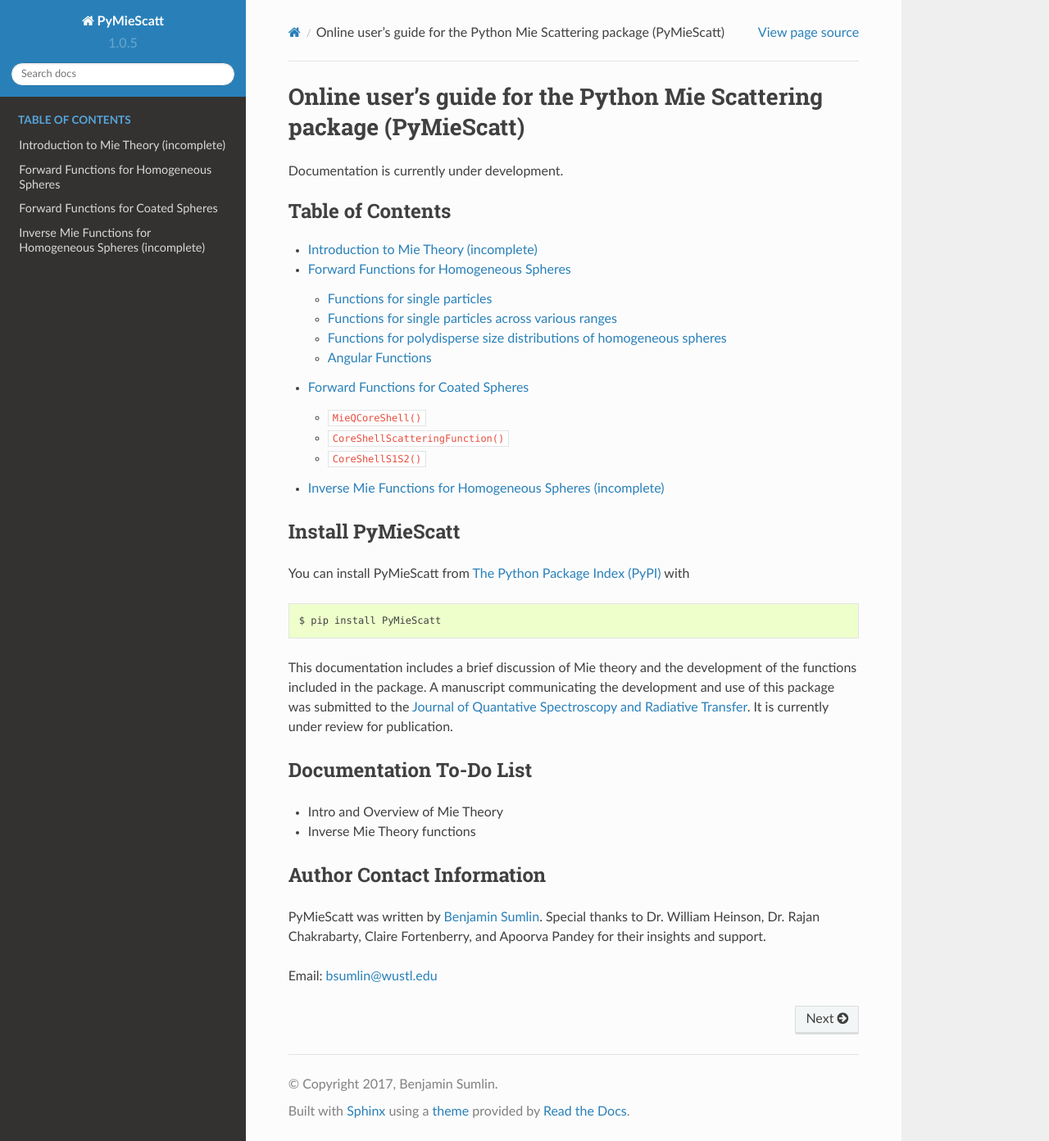
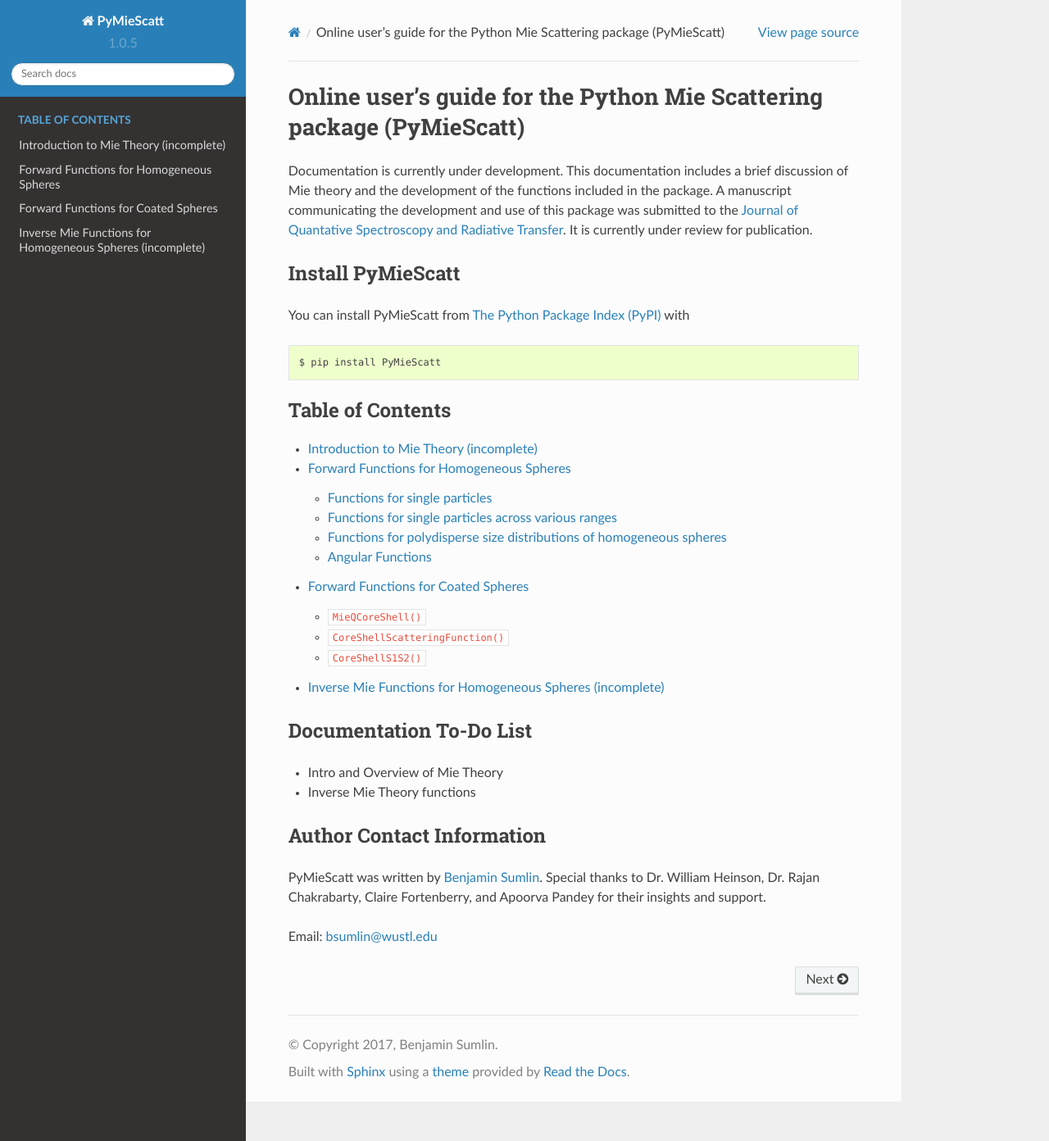
Before and after one commit to bsumlin/PyMieScatt, a Sphinx documentation site: the page built from docs/index.rst, in a window 1280 px wide and 1392 px high. Shown: the whole window at 82% size. Built offline with Sphinx 7.4.7 and the Read the Docs theme 2.0.0, drawn with Linux system fonts in a browser that asks for light colours; formulas are drawn with MathJax 3; pages that are not in the unit, such as notebooks, are missing from menus; part of the change alters nothing that is shown.

```diff
--- a/docs/index.rst
+++ b/docs/index.rst
@@ -7,7 +7,16 @@
 Online user's guide for the Python Mie Scattering package (PyMieScatt)
 ======================================================================
 
-Documentation is currently under development.
+Documentation is currently under development. This documentation includes a brief discussion of Mie theory and the development of the functions included in the package. A manuscript communicating the development and use of this package was submitted to the `Journal of Quantative Spectroscopy and Radiative Transfer <http://www.sciencedirect.com/science/journal/00224073>`_. It is currently under review for publication.
+
+
+Install PyMieScatt
+------------------
+
+You can install PyMieScatt from `The Python Package Index (PyPI) <https://pypi.python.org/pypi/PyMieScatt>`_ with ::
+
+   $ pip install PyMieScatt
+
 
 
 .. toctree::
@@ -22,15 +31,6 @@ Documentation is currently under development.
 
 
 
-Install PyMieScatt
-------------------
-
-You can install PyMieScatt from `The Python Package Index (PyPI) <https://pypi.python.org/pypi/PyMieScatt>`_ with ::
-
-   $ pip install PyMieScatt
-
-This documentation includes a brief discussion of Mie theory and the development of the functions included in the package. A manuscript communicating the development and use of this package was submitted to the `Journal of Quantative Spectroscopy and Radiative Transfer <http://www.sciencedirect.com/science/journal/00224073>`_. It is currently under review for publication.
-
 Documentation To-Do List
 ------------------------
 
```
